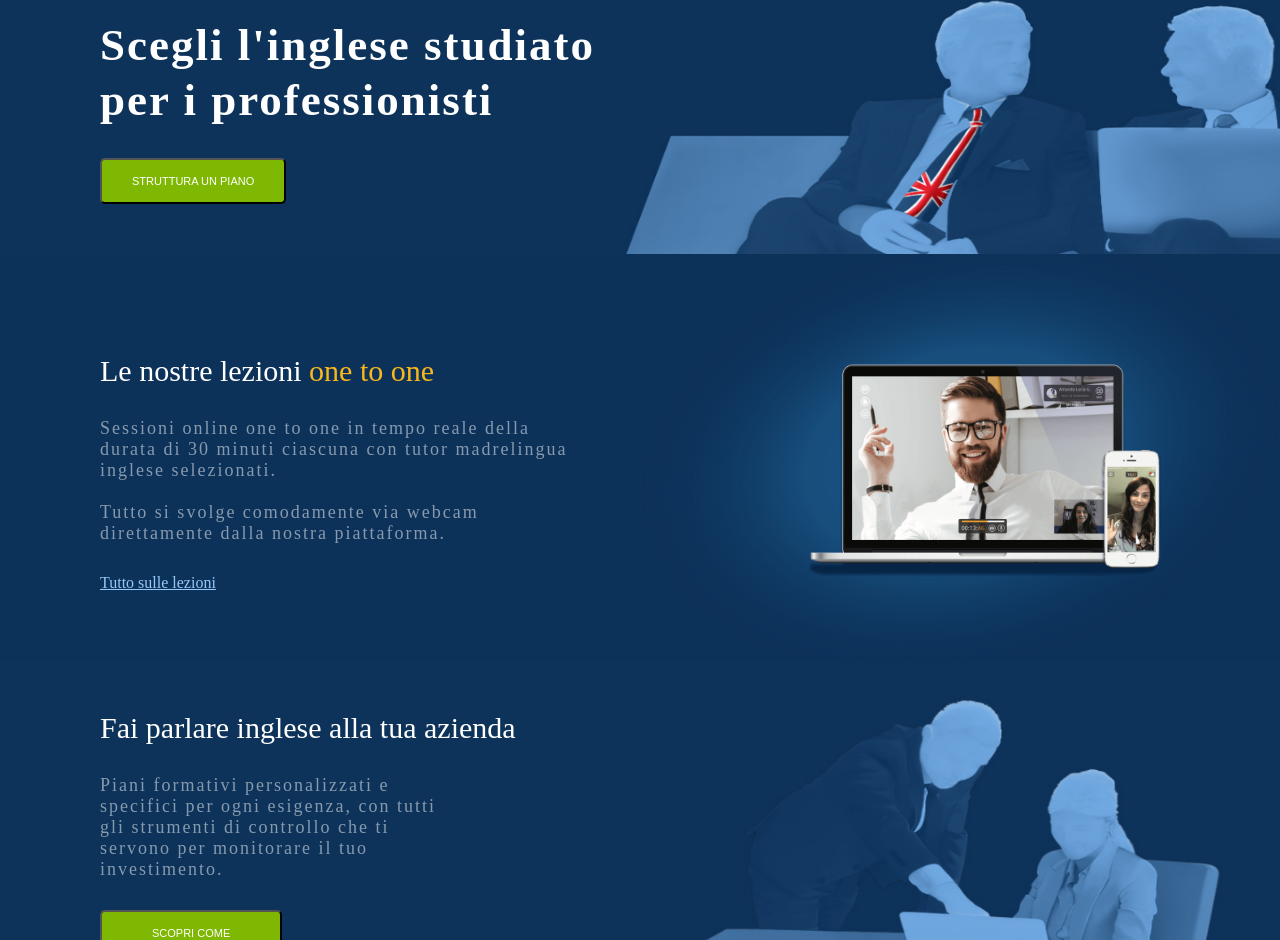
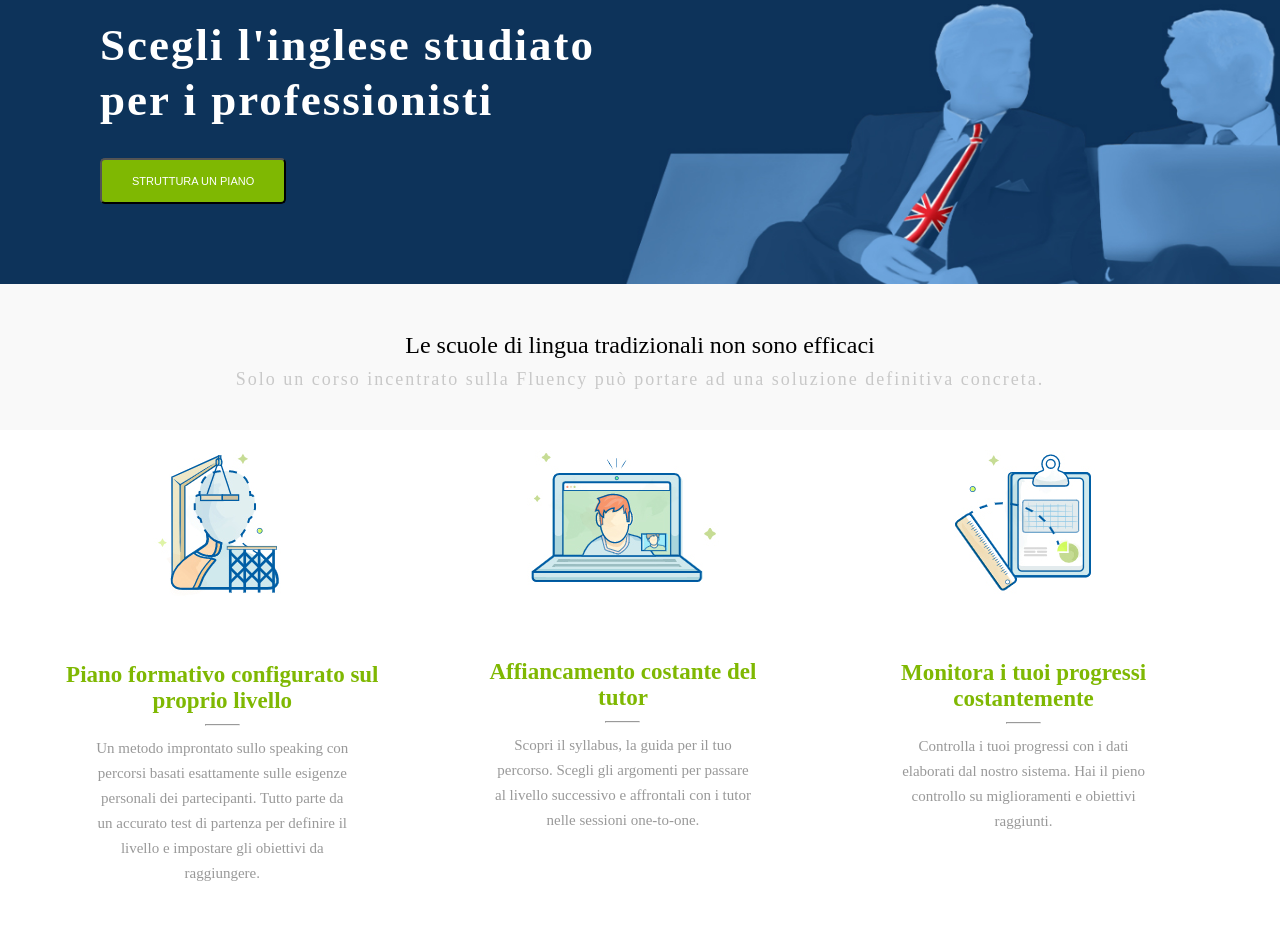
Before and after one commit to Paolo-Fiaschi/html-css-fluentify, a plain HTML site: page index.html in a window 1280 px wide. Shown: the part 132-1072 px from the top of the page. Drawn offline with Linux system fonts and the light colour scheme.

Commit message:
Prima sezione bianca

```diff
--- a/index.html
+++ b/index.html
@@ -80,24 +80,56 @@
         <div class="titoli">
 
           <h3>
-
+            Le scuole di lingua tradizionali non sono efficaci
           </h3>
 
           <h4>
-
+            Solo un corso incentrato sulla Fluency può portare ad una soluzione definitiva concreta.
           </h4>
 
         </div>
 
-        <div class="offerte">
+        <div class="offerte1">
+
+          <img src="img/profilo.JPG" alt="profilo">
+
+          <h3>
+            Piano formativo configurato sul proprio livello
+          </h3>
+          <hr>
+          <p>
+            Un metodo improntato sullo speaking con percorsi basati esattamente sulle esigenze personali dei partecipanti. Tutto parte da un accurato test di partenza per definire il livello e impostare gli obiettivi da raggiungere.
+          </p>
 
         </div>
 
-        <div class="offerte">
+        <div class="offerte2">
+
+          <img src="img/pc.JPG" alt="pc">
+
+          <h3>
+            Affiancamento costante del tutor
+          </h3>
+          <hr>
+          <p>
+            Scopri il syllabus, la guida per il tuo percorso. Scegli gli argomenti per passare al livello successivo e affrontali con i tutor nelle sessioni one-to-one.
+          </p>
+
 
         </div>
 
-        <div class="offerte">
+        <div class="offerte3">
+
+          <img src="img/cose.JPG" alt="pc">
+
+          <h3>
+            Monitora i tuoi progressi costantemente
+          </h3>
+          <hr>
+          <p>
+            Controlla i tuoi progressi con i dati elaborati dal nostro sistema. Hai il pieno controllo su miglioramenti e obiettivi raggiunti.
+          </p>
+
 
         </div>
 
--- a/style.css
+++ b/style.css
@@ -108,7 +108,7 @@ main::after{
 .blue-contenuto{
   float: left;
   color: white;
-  padding: 50px 70px 50px 100px;
+  padding: 50px 70px 80px 100px;
   width: 100%;
 }
 .div-h1{
@@ -126,6 +126,94 @@ h1{
   background-repeat: no-repeat;
   width: 100%;
 }
+
+/* section proposte */
+.proposte{
+  border-bottom: 2px solid #f9f9f9;
+}
+.titoli{
+  float: left;
+  background-color: #f9f9f9;
+  width: 100%;
+  padding: 40px;
+}
+.proposte::after{
+  content: "";
+  display: table;
+  clear: both;
+}
+.titoli h3{
+  text-align: center;
+  margin-top: 8px;
+  font-size: 24px;
+  font-weight: 300;
+  padding-bottom: 10px;
+}
+.titoli h4{
+  text-align: center;
+  font-size: 18px;
+  font-weight: 300;
+  color: #999;
+}
+.offerte1,
+.offerte2,
+.offerte3{
+  float: left;
+  width: 31.3%;
+  text-align: center;
+  padding: 20px 20px 55px 64px;
+}
+hr{
+  width: 35px;
+  height: 2px;
+  margin: 10px auto;
+}
+.offerte1 img{
+  padding-bottom: 60px;
+}
+.offerte1 h3{
+  font-size: 23px;
+  min-height: 50px;
+  color: #7fb802;
+}
+.offerte1 p{
+  font-size: 15px;
+  font-weight: 300;
+  line-height: 25px;
+  color: #999;
+  padding: 0 30px;
+}
+.offerte2 img{
+  padding-bottom: 70px;
+}
+.offerte2 h3{
+  font-size: 23px;
+  min-height: 50px;
+  color: #7fb802;
+}
+.offerte2 p{
+  font-size: 15px;
+  font-weight: 300;
+  line-height: 25px;
+  color: #999;
+  padding: 0 30px;
+}
+.offerte3 img{
+  padding-bottom: 60px;
+}
+.offerte3 h3{
+  font-size: 23px;
+  min-height: 50px;
+  color: #7fb802;
+}
+.offerte3 p{
+  font-size: 15px;
+  font-weight: 300;
+  line-height: 25px;
+  color: #999;
+  padding: 0 30px;
+}
+
 /* section blue */
 .blue{
   background: #0d325a;
```
Also changed, not shown: img/cose.JPG (added), img/pc.JPG (added), img/profilo.JPG (added).
